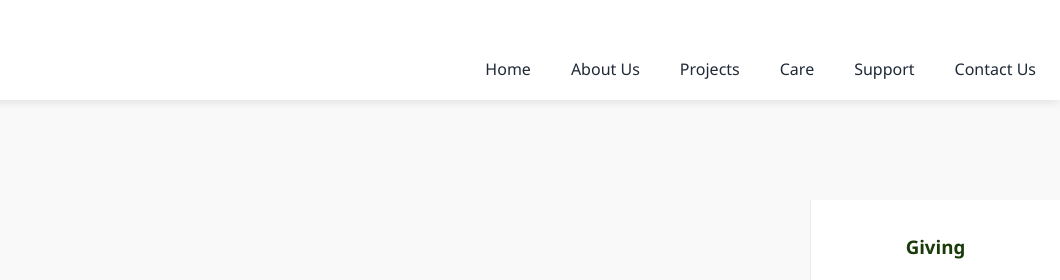
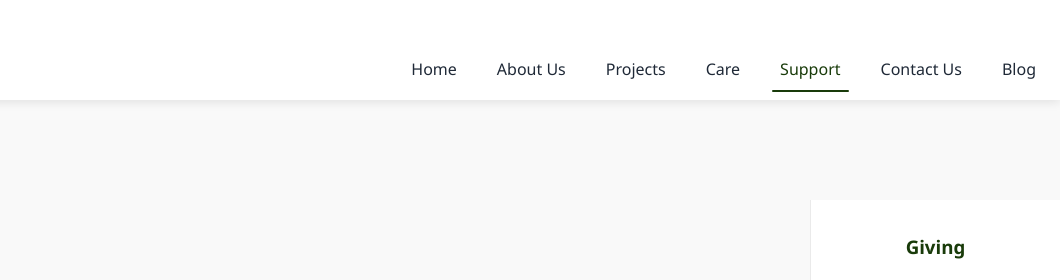
Before and after one commit to Oscah-jay/NFM, a plain HTML site: page support.html in a window 1280 px wide. Shown: the top 280 px of the page, 220-1280 px from the left. Drawn offline with nearby package versions, Linux system fonts and the light colour scheme; a script that the page names is missing.

Commit message:
Feat: update support nav

```diff
--- a/support.html
+++ b/support.html
@@ -29,8 +29,9 @@
             <li class="navbar-item"><a href="./aboutus.html" class="navbar-link">About Us</a></li>
             <li class="navbar-item"><a href="./projects.html" class="navbar-link">Projects</a></li>
             <li class="navbar-item"><a href="./care.html" class="navbar-link">Care</a></li>
-            <li class="navbar-item"><a href="#" class="navbar-link">Support</a></li>
+            <li class="navbar-item"><a href="#" class="navbar-link active">Support</a></li>
             <li class="navbar-item"><a href="./contacts.html" class="navbar-link">Contact Us</a></li>
+            <li class="navbar-item"><a href="./blog.html" class="navbar-link">Blog</a></li>
         </ul>
     </nav>
 </header>
```
